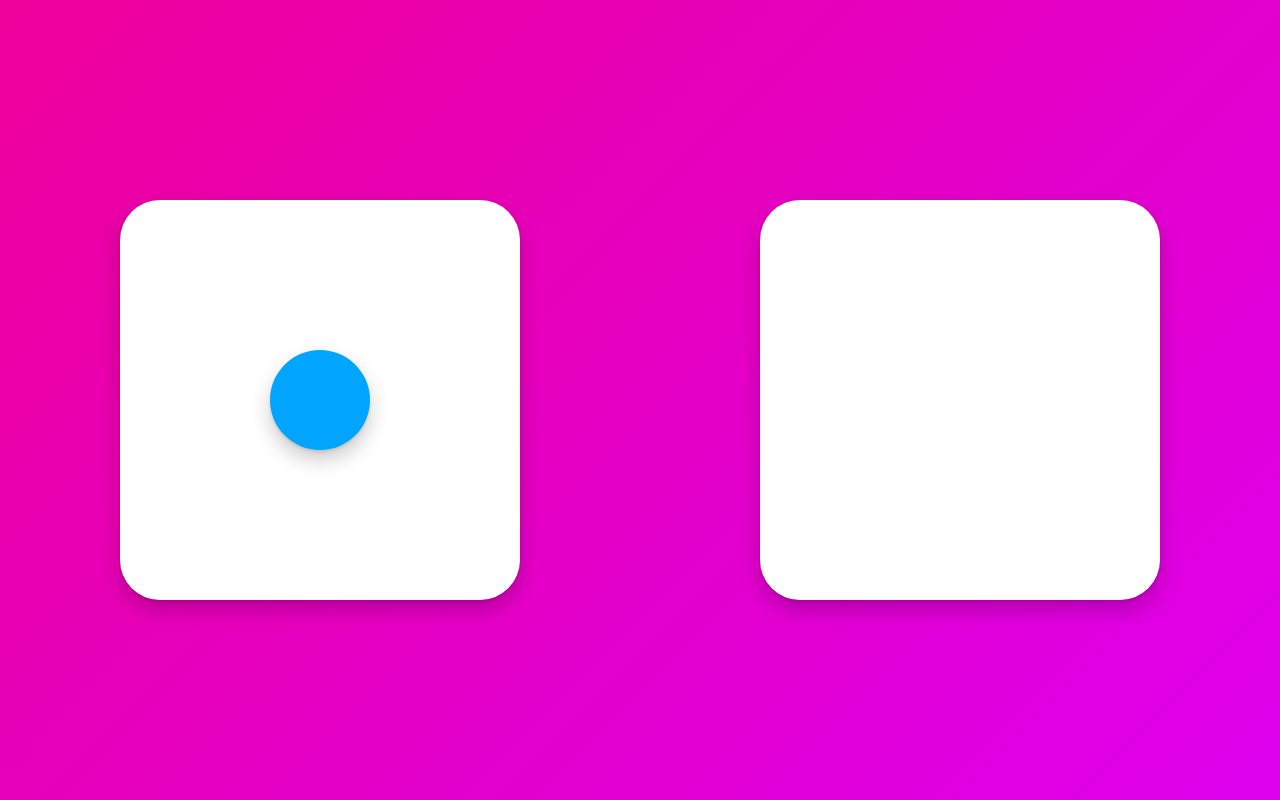
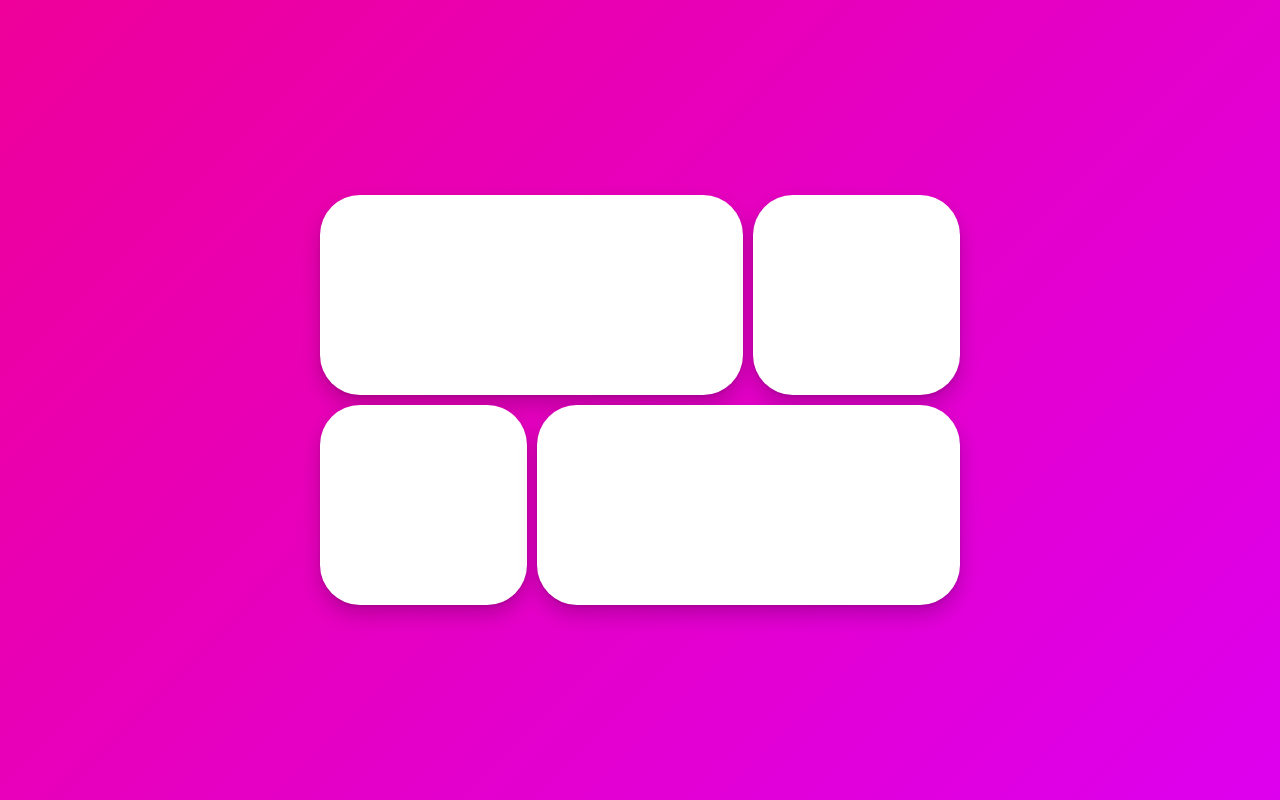
Before and after one commit to CoghHs/nomadcoder-animation, a React (Create React App) app: page / in a window 1280 px wide. Built offline with nearby package versions, Linux system fonts and the light colour scheme.

Commit message:
finalProject

```diff
--- a/src/App.tsx
+++ b/src/App.tsx
@@ -10,9 +10,20 @@
   justify-content: space-around;
   align-items: center;
 `;
+
+const Grid = styled.div`
+  display: grid;
+  grid-template-columns: repeat(3, 1fr);
+  width: 50vw;
+  gap: 10px;
+  div:first-child,
+  div:last-child {
+    grid-column: span 2;
+  }
+`;
+
 const Box = styled(motion.div)`
-  width: 400px;
-  height: 400px;
+  height: 200px;
   background-color: rgba(255, 255, 255, 1);
   border-radius: 40px;
   box-shadow: 0 2px 3px rgba(0, 0, 0, 0.1), 0 10px 20px rgba(0, 0, 0, 0.2);
@@ -21,21 +32,38 @@
   align-items: center;
 `;
 
-const Circle = styled(motion.div)`
-  width: 100px;
-  height: 100px;
-  border-radius: 50%;
-  background-color: #00a5ff;
-  box-shadow: 0 2px 3px rgba(0, 0, 0, 0.1), 0 10px 20px rgba(0, 0, 0, 0.2);
+const Overlay = styled(motion.div)`
+  width: 100%;
+  height: 100%;
+
+  position: absolute;
+  display: flex;
+  justify-content: center;
+  align-items: center;
 `;
 
 function App() {
   const [clicked, setClicked] = useState(false);
-  const toggleClicked = () => setClicked((prev) => !prev);
+  const toggle = () => setClicked((prev) => !prev);
   return (
-    <Wrapper onClick={toggleClicked}>
-      <Box>{!clicked ? <Circle layoutId="circle" /> : null}</Box>
-      <Box>{clicked ? <Circle layoutId="circle" /> : null}</Box>
+    <Wrapper onClick={toggle}>
+      <Grid>
+        <Box layoutId="hello" />
+        <Box />
+        <Box />
+        <Box />
+      </Grid>
+      <AnimatePresence>
+        {clicked ? (
+          <Overlay
+            initial={{ backgroundColor: "rgba(0,0,0,0)" }}
+            animate={{ backgroundColor: "rgba(0,0,0,0.5)" }}
+            exit={{ backgroundColor: "rgba(0,0,0,0)" }}
+          >
+            <Box layoutId="hello" style={{ width: 400, height: 200 }} />
+          </Overlay>
+        ) : null}
+      </AnimatePresence>
     </Wrapper>
   );
 }
```
